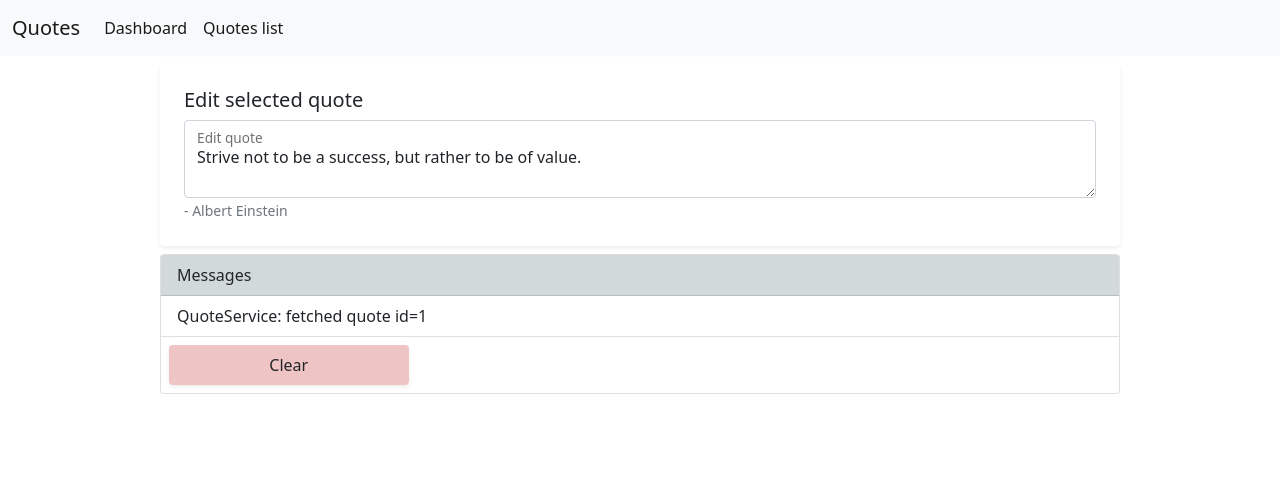
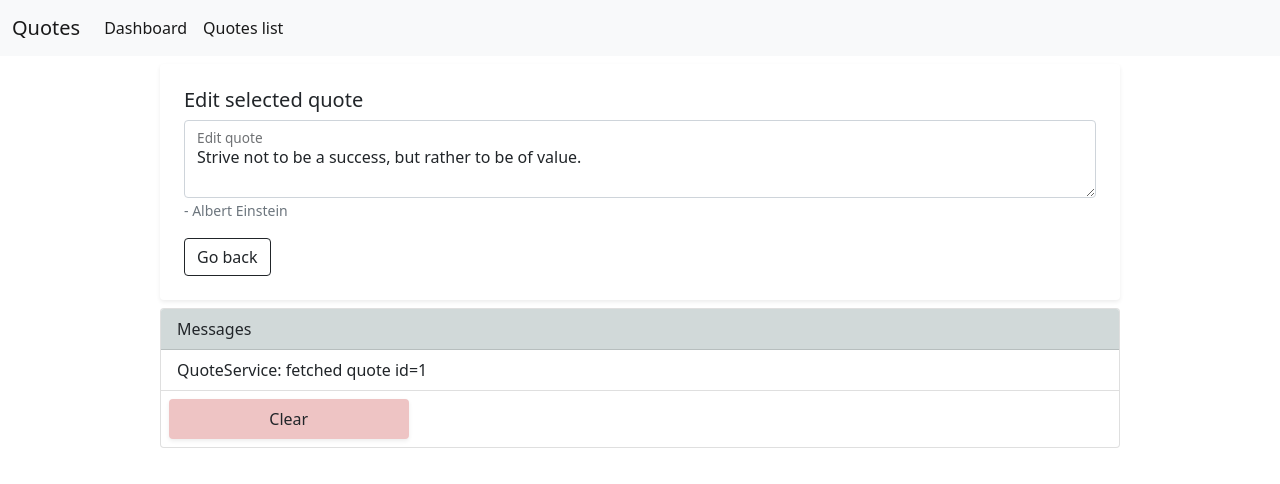
Before and after one commit to ibrahimkonuk/angular-quotes-app, an Angular app: page /detail/1 in a window 1280 px wide. Shown: the top 484 px of the page. Built offline with nearby package versions, Linux system fonts and the light colour scheme.

Commit message:
Add go previous page functionality

```diff
--- a/src/app/components/quote-detail/quote-detail.component.html
+++ b/src/app/components/quote-detail/quote-detail.component.html
@@ -16,6 +16,9 @@
         <p class="card-text">
           <small class="text-muted">- {{ quote.author }}</small>
         </p>
+        <button class="btn btn-outline-dark" type="button" (click)="goBack()">
+          Go back
+        </button>
       </div>
     </div>
   </div>
--- a/src/app/components/quote-detail/quote-detail.component.ts
+++ b/src/app/components/quote-detail/quote-detail.component.ts
@@ -26,4 +26,8 @@ export class QuoteDetailComponent implements OnInit {
     const id = Number(this.route.snapshot.paramMap.get('id'));
     this.quoteService.getQuote(id).subscribe((quote) => (this.quote = quote));
   }
+
+  goBack(): void {
+    this.location.back();
+  }
 }
```
